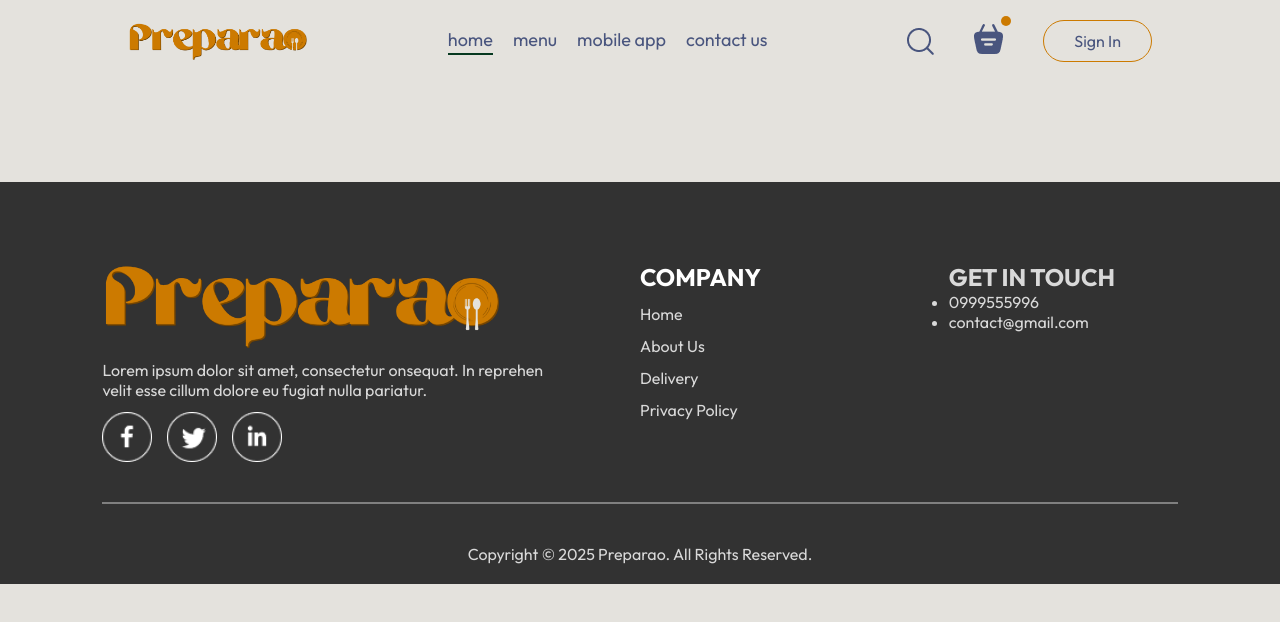
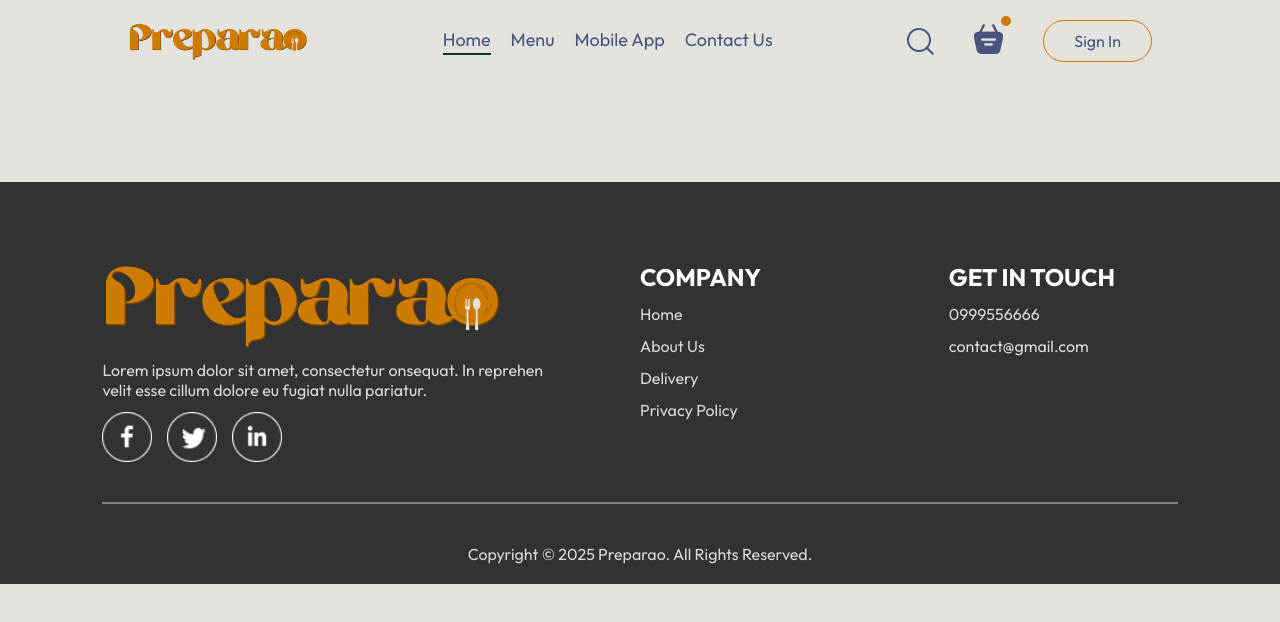
Before and after one commit to inthehallways/preparao, a React (Vite) app in the folder frontend/: page /placeorder in a window 1280 px wide. Shown: the top 622 px of the page. Built offline with nearby package versions, Linux system fonts and the light colour scheme; the HTML template or start-up script is replaced by a standard one.

Commit message:
change capitalization

```diff
--- a/frontend/src/components/footer/footer.jsx
+++ b/frontend/src/components/footer/footer.jsx
@@ -26,10 +26,10 @@ const Footer = () => {
                 <li>Privacy Policy</li>
             </ul>
           </div>
-          <div className="div-footer-content-right">
+          <div className="footer-content-right">
             <h2>GET IN TOUCH</h2>
             <ul>
-                <li>0999555996</li>
+                <li>0999556666</li>
                 <li>contact@gmail.com</li>
             </ul>
           </div>
--- a/frontend/src/components/navbar/Navbar.jsx
+++ b/frontend/src/components/navbar/Navbar.jsx
@@ -10,10 +10,10 @@ const Navbar = () => {
     <div className='navbar'>
       <img src={assets.logo} alt="" className="logo"/>
       <ul className='navbar-menu'>
-        <li onClick={()=>setMenu("home")}className={menu==="home"?"active":""}>home</li>
-        <li onClick={()=>setMenu("menu")}className={menu==="menu"?"active":""}>menu</li>
-        <li onClick={()=>setMenu("mobile-app")}className={menu==="mobile-app"?"active":""}>mobile app</li>
-        <li onClick={()=>setMenu("contact-us")}className={menu==="contact-us"?"active":""}>contact us</li>
+        <li onClick={()=>setMenu("home")}className={menu==="home"?"active":""}>Home</li>
+        <li onClick={()=>setMenu("menu")}className={menu==="menu"?"active":""}>Menu</li>
+        <li onClick={()=>setMenu("mobile-app")}className={menu==="mobile-app"?"active":""}>Mobile App</li>
+        <li onClick={()=>setMenu("contact-us")}className={menu==="contact-us"?"active":""}>Contact Us</li>
       </ul>
       <div className='navbar-right'>
         <img src={assets.search_icon} alt=""/>
```
